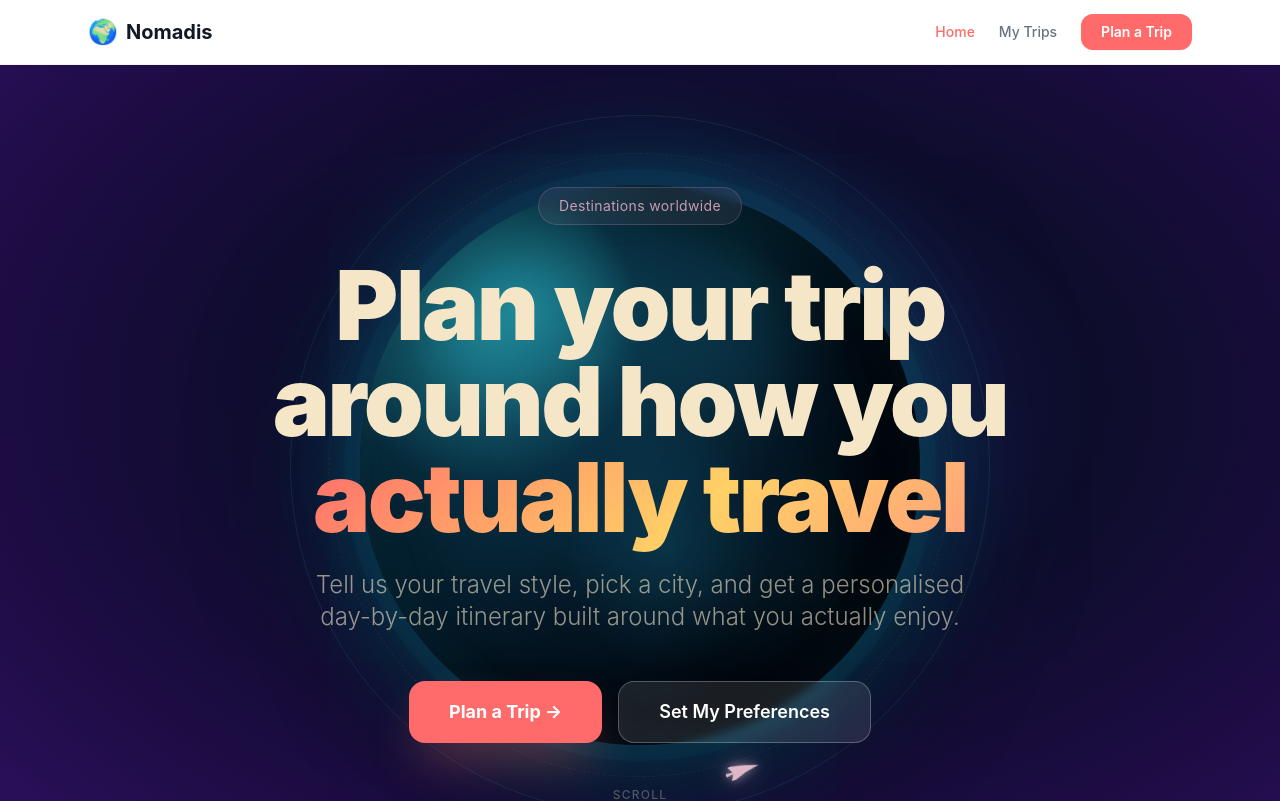
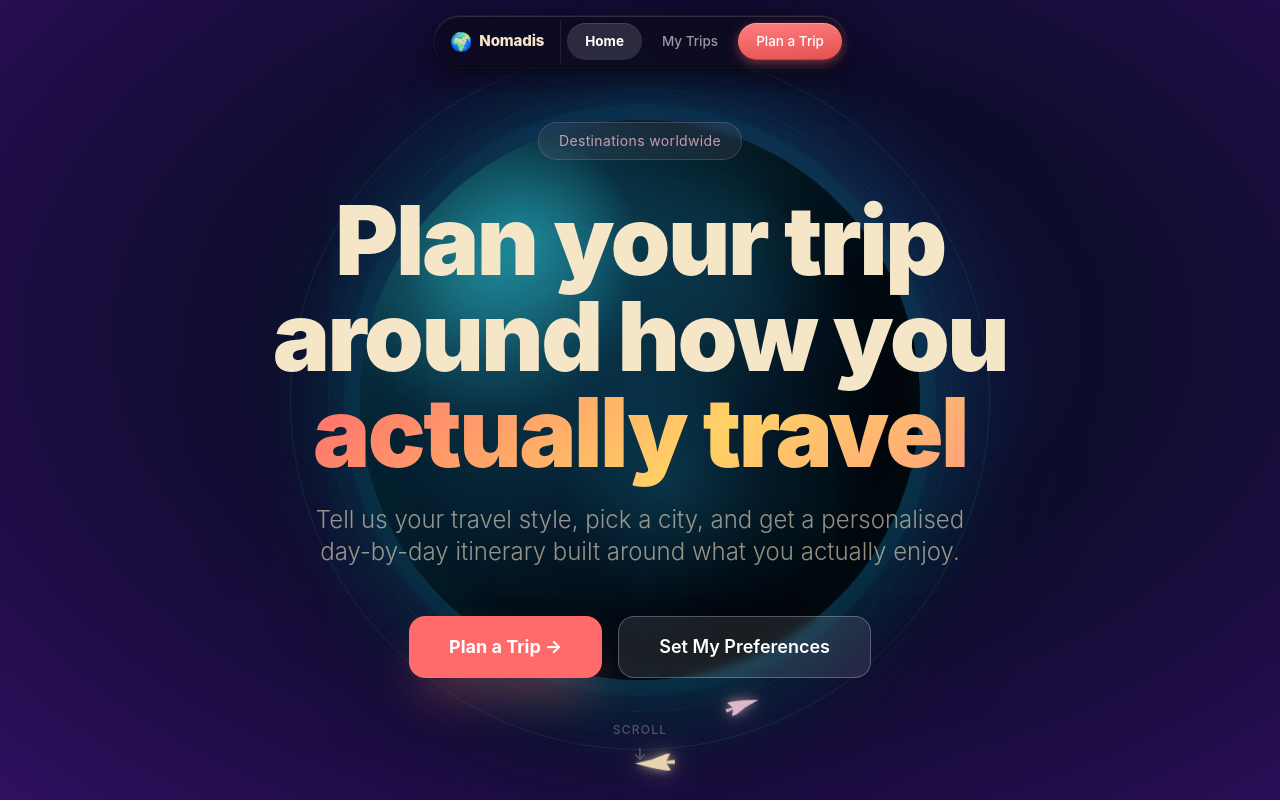
Before and after one commit to MahinC68/nomadis, a React app in the folder frontend/: page / in a window 1280 px wide. Shown: the top 801 px of the page. Built offline with nearby package versions, Linux system fonts and the light colour scheme; the HTML template or start-up script is replaced by a standard one.

Commit message:
update navbar

```diff
--- a/frontend/src/components/Navbar.jsx
+++ b/frontend/src/components/Navbar.jsx
@@ -3,38 +3,106 @@ import { Link, useLocation } from 'react-router-dom'
 const NAV_LINKS = [
   { to: '/', label: 'Home' },
   { to: '/trips', label: 'My Trips' },
+  { to: '/plan', label: 'Plan a Trip', accent: true },
 ]
 
 export default function Navbar() {
   const { pathname } = useLocation()
 
   return (
-    <nav className="sticky top-0 z-50 bg-white border-b border-gray-100 shadow-sm">
-      <div className="max-w-6xl mx-auto px-6 h-16 flex items-center justify-between">
-        <Link to="/" className="flex items-center gap-2 font-bold text-xl text-gray-900 hover:text-coral transition-colors">
-          <span className="text-2xl">🌍</span>
+    <nav
+      style={{
+        position: 'fixed',
+        top: 16,
+        left: 0,
+        right: 0,
+        zIndex: 50,
+        display: 'flex',
+        justifyContent: 'center',
+        pointerEvents: 'none',
+      }}
+    >
+      <div
+        style={{
+          display: 'inline-flex',
+          alignItems: 'center',
+          background: 'rgba(12, 10, 30, 0.75)',
+          backdropFilter: 'blur(20px)',
+          WebkitBackdropFilter: 'blur(20px)',
+          borderRadius: 999,
+          boxShadow: `
+            0 1px 0 rgba(255,255,255,0.14) inset,
+            0 -1px 0 rgba(0,0,0,0.5) inset,
+            0 10px 40px rgba(0,0,0,0.5),
+            0 2px 10px rgba(0,0,0,0.35),
+            0 0 0 1px rgba(255,255,255,0.09)
+          `,
+          padding: 4,
+          gap: 2,
+          pointerEvents: 'auto',
+        }}
+      >
+        {/* Logo */}
+        <Link
+          to="/"
+          style={{
+            display: 'flex',
+            alignItems: 'center',
+            gap: 7,
+            padding: '8px 16px 8px 12px',
+            fontWeight: 800,
+            fontSize: 15,
+            color: '#F5E6C8',
+            textDecoration: 'none',
+            borderRight: '1px solid rgba(255,255,255,0.09)',
+            marginRight: 4,
+            letterSpacing: '-0.01em',
+            whiteSpace: 'nowrap',
+          }}
+        >
+          <span style={{ fontSize: 18 }}>🌍</span>
           <span>Nomadis</span>
         </Link>
 
-        <div className="flex items-center gap-6">
-          {NAV_LINKS.map(({ to, label }) => (
+        {NAV_LINKS.map(({ to, label, accent }) => {
+          const active = pathname === to
+          return (
             <Link
               key={to}
               to={to}
-              className={`text-sm font-medium transition-colors ${
-                pathname === to ? 'text-coral' : 'text-gray-500 hover:text-gray-900'
-              }`}
+              style={{
+                display: 'flex',
+                alignItems: 'center',
+                padding: '8px 18px',
+                fontSize: 13.5,
+                fontWeight: active ? 700 : 500,
+                textDecoration: 'none',
+                borderRadius: 999,
+                transition: 'all 0.15s ease',
+                whiteSpace: 'nowrap',
+                ...(accent
+                  ? {
+                      background: 'linear-gradient(175deg, #ff7e7e 0%, #e55050 100%)',
+                      color: '#fff',
+                      boxShadow:
+                        '0 1px 0 rgba(255,255,255,0.25) inset, 0 -1px 0 rgba(0,0,0,0.2) inset, 0 3px 12px rgba(255,100,100,0.45)',
+                    }
+                  : active
+                  ? {
+                      background: 'rgba(255,255,255,0.13)',
+                      color: '#fff',
+                      boxShadow: '0 1px 0 rgba(255,255,255,0.12) inset',
+                    }
+                  : {
+                      background: 'transparent',
+                      color: 'rgba(255,255,255,0.58)',
+                    }),
+              }}
             >
               {label}
             </Link>
-          ))}
-          <Link
-            to="/plan"
-            className="bg-coral text-white text-sm font-semibold px-5 py-2 rounded-xl hover:bg-coral-dark transition-colors shadow-sm"
-          >
-            Plan a Trip
-          </Link>
-        </div>
+          )
+        })}
       </div>
     </nav>
   )
```
